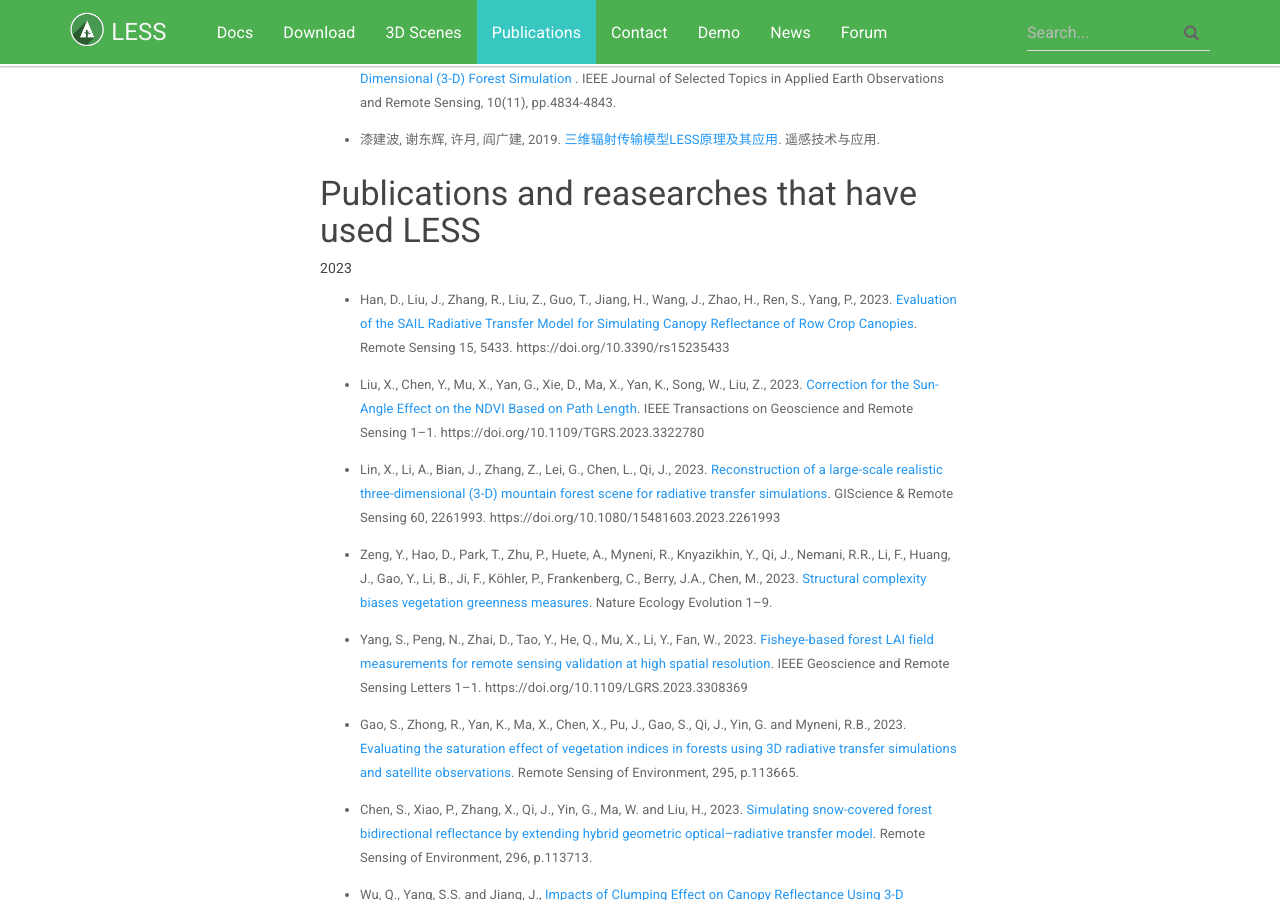
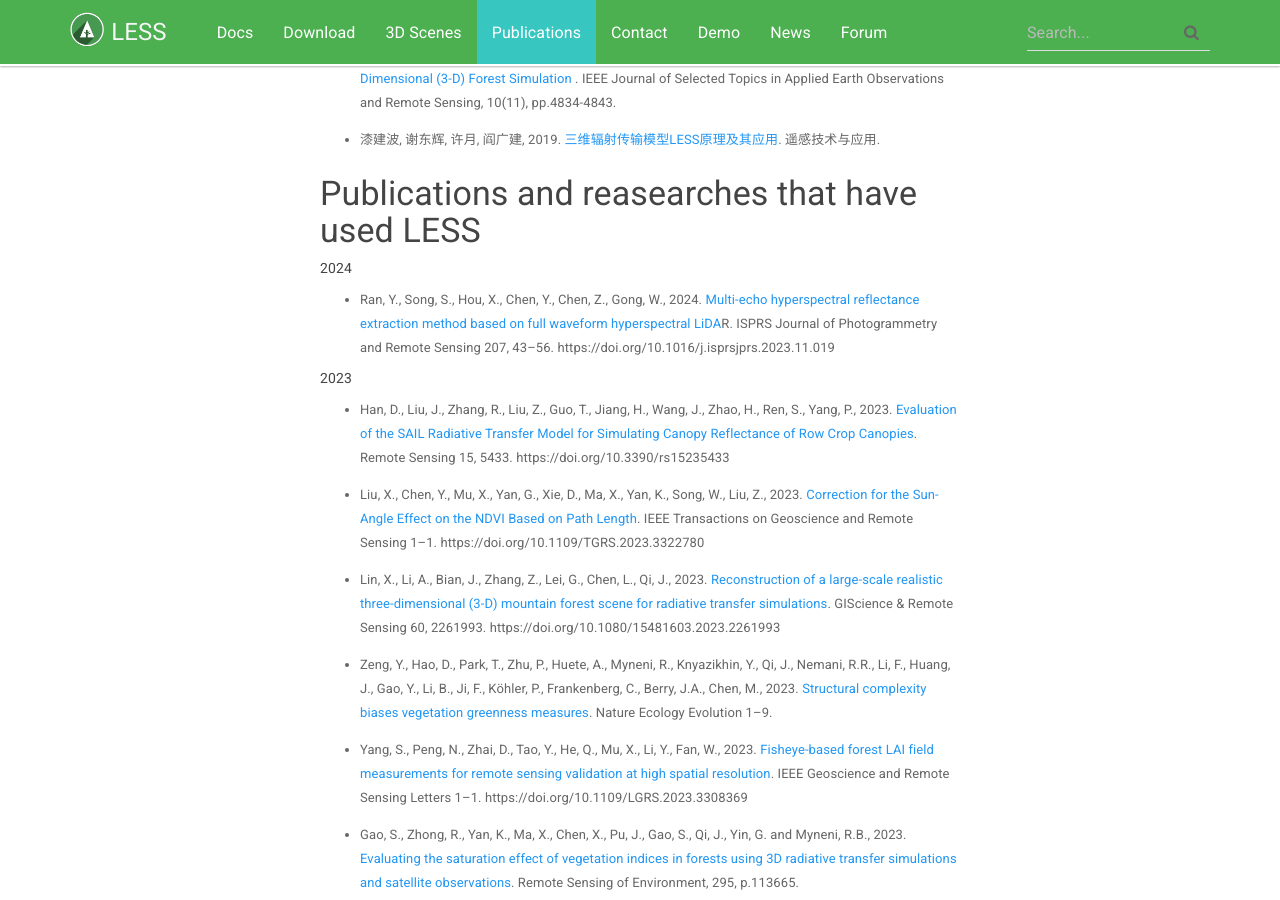
Before and after one commit to jianboqi/jianboqi.github.io, a Jekyll site: the page built from publications.md, in a window 1280 px wide and 900 px high, scrolled down 735 px. Built offline with Jekyll 4.4.1, drawn with Linux system fonts in a browser that asks for light colours; nearby versions of some CDN libraries; comment, search, counter and statistics services are not loaded.

Commit message:
Update publications.md

```diff
--- a/publications.md
+++ b/publications.md
@@ -26,6 +26,10 @@ sectionid: page_publications
 
 
 ### Publications and reasearches that have used LESS
+
+###### 2024
+
+* Ran, Y., Song, S., Hou, X., Chen, Y., Chen, Z., Gong, W., 2024. [Multi-echo hyperspectral reflectance extraction method based on full waveform hyperspectral LiDA](https://doi.org/10.1016/j.isprsjprs.2023.11.019)R. ISPRS Journal of Photogrammetry and Remote Sensing 207, 43–56. https://doi.org/10.1016/j.isprsjprs.2023.11.019
 
 ###### 2023
 
```
